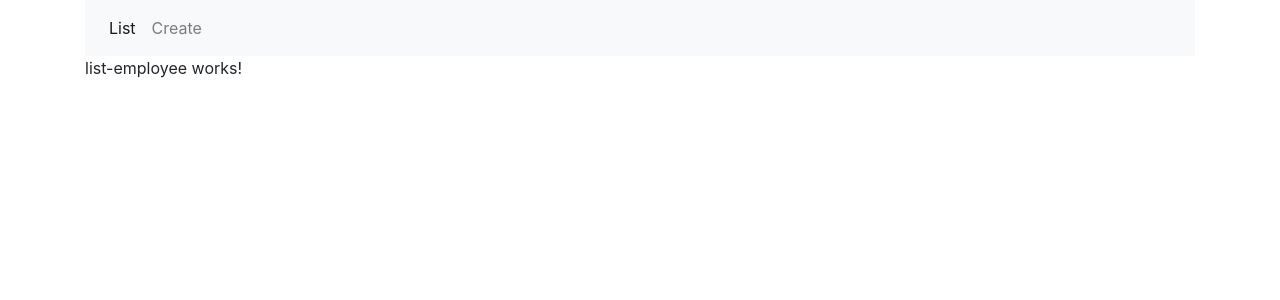
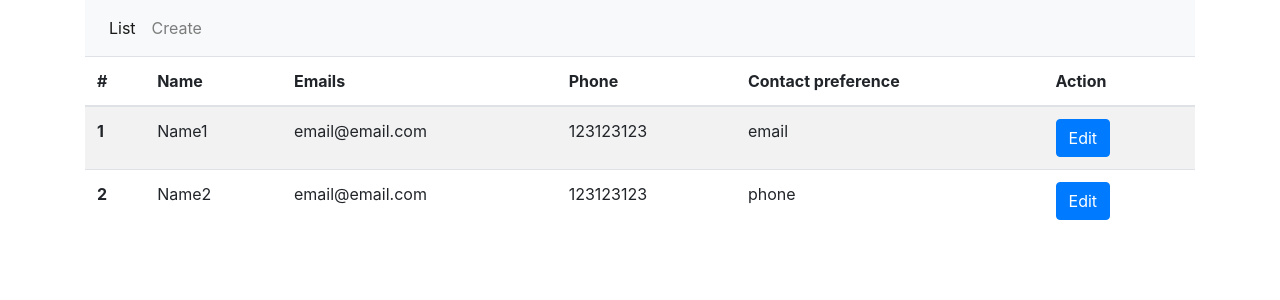
Before and after one commit to JagodaJarzebowska/angular, an Angular app: page /list in a window 1280 px wide. Shown: the top 300 px of the page. Built offline with nearby package versions, Linux system fonts and the light colour scheme; data requests are answered from the project's data file.

Commit message:
mock data, add service and display table

```diff
--- /dev/null
+++ b/db.json
@@ -0,0 +1,47 @@
+{
+    "employees": [
+        {
+            "id": 1,
+            "fullName": "Name1",
+            "contactPreference": "email",
+            "email": "email@email.com",
+            "phone": "123123123",
+            "skills": [
+                {
+                    "skillName": "Java",
+                    "experienceInYear": 2,
+                    "inlineRadioOptions": "beginner"
+                },
+                {
+                    "skillName": "C#",
+                    "experienceInYear": 4,
+                    "inlineRadioOptions": "intermediate"
+                }
+            ]
+        },
+        {
+            "id": 2,
+            "fullName": "Name2",
+            "contactPreference": "phone",
+            "email": "email@email.com",
+            "phone": "123123123",
+            "skills": [
+                {
+                    "skillName": "Java",
+                    "experienceInYear": 2,
+                    "inlineRadioOptions": "beginner"
+                },
+                {
+                    "skillName": "C#",
+                    "experienceInYear": 4,
+                    "inlineRadioOptions": "intermediate"
+                },
+                {
+                    "skillName": "Angular",
+                    "experienceInYear": 1,
+                    "inlineRadioOptions": "beginner"
+                }
+            ]
+        }
+    ]
+}
--- /dev/null
+++ b/src/app/employee/employee.service.ts
@@ -0,0 +1,49 @@
+import { Injectable } from '@angular/core';
+import {HttpClient, HttpErrorResponse} from '@angular/common/http'
+import { Observable, throwError } from 'rxjs';
+import { catchError } from 'rxjs/operators';
+import { IEmployee } from '../model/IEmployee';
+@Injectable({
+  providedIn: 'root'
+})
+export class EmployeeService {
+
+  baseUrl= 'http://localhost:3000/employees';
+
+  constructor(private http: HttpClient) { }
+
+  public getEmployees(): Observable<IEmployee[]>{
+      return this.http.get<IEmployee[]>(this.baseUrl)
+      .pipe(catchError(this.handleError));
+  }
+
+  private handleError(errorResponse: HttpErrorResponse){
+      if(errorResponse.error instanceof ErrorEvent){
+        console.error('Client side error', errorResponse.error);
+      }else {
+          console.error('Server side error', errorResponse);
+      }
+
+      return throwError('Problem with the service');
+  }
+
+
+  // public getEmplyee(id: number):Observable<IEmployee>{
+  //     return this.http.get<IEmployee>(this.baseUrl+'/'+id)
+  //     .pipe(catchError(this.handleError));
+  // }
+
+  // public addEmployee(employee: IEmployee): Observable<IEmployee>{
+  //   return this.http.post<IEmployee>(this.baseUrl, employee);
+  // }
+
+  // public updateEmployee(employee: IEmployee): Observable<IEmployee>{
+  //   // return this.http.put<void>(this.baseUrl, employee);
+  // }
+
+  // public deleteEmployee(id: number): Observable<IEmployee>{
+  //   return this.http.delete<void>(this.baseUrl, id)
+  //   .pipe(catchError(this.handleError));
+  // }
+
+}
--- a/src/app/employee/list-employee/list-employee.component.html
+++ b/src/app/employee/list-employee/list-employee.component.html
@@ -1 +1,24 @@
-<p>list-employee works!</p>
+<div>
+<table class="table table-striped" *ngIf="employees && employees.length">
+    <thead>
+      <tr>
+        <th scope="col">#</th>
+        <th scope="col">Name</th>
+        <th scope="col">Emails</th>
+        <th scope="col">Phone</th>
+        <th scope="col">Contact preference</th>
+        <th scope="col">Action</th>
+      </tr>
+    </thead>
+    <tbody>
+      <tr *ngFor="let employee of employees">
+        <th scope="row">{{employee.id}}</th>
+        <td>{{employee.fullName}}</td>
+        <td>{{employee.email}}</td>
+        <td>{{employee.phone}}</td>
+        <td>{{employee.contactPreference}}</td>
+        <td> <button class="btn btn-primary mr-2">Edit</button></td>
+      </tr>
+    </tbody>
+  </table>
+</div>
--- a/src/app/employee/list-employee/list-employee.component.ts
+++ b/src/app/employee/list-employee/list-employee.component.ts
@@ -1,4 +1,6 @@
 import { Component, OnInit } from '@angular/core';
+import { EmployeeService } from '../employee.service';
+import { IEmployee } from 'src/app/model/IEmployee';
 
 @Component({
   selector: 'app-list-employee',
@@ -7,9 +9,15 @@ import { Component, OnInit } from '@angular/core';
 })
 export class ListEmployeeComponent implements OnInit {
 
-  constructor() { }
+  employees: Array<IEmployee> = [];
+
+  constructor(private employeeService: EmployeeService) { }
 
   ngOnInit(): void {
+    this.employeeService.getEmployees().subscribe(result => {
+      this.employees = result,
+      (err) => console.log(err);
+    });
   }
 
 }
--- /dev/null
+++ b/src/app/model/IEmployee.ts
@@ -0,0 +1,10 @@
+import { ISkill } from './ISkill';
+
+export interface IEmployee {
+    id: number;
+    fullName: string;
+    email: string;
+    phone: string;
+    contactPreference: string;
+    skills: ISkill[];
+}
--- /dev/null
+++ b/src/app/model/ISkill.ts
@@ -0,0 +1,5 @@
+export interface ISkill {
+    skillName: string;
+    experienceInYear: number;
+    inlineRadioOptions: string;
+}
```
Also changed, not shown: src/app/app.module.ts (+5 -2 lines).
